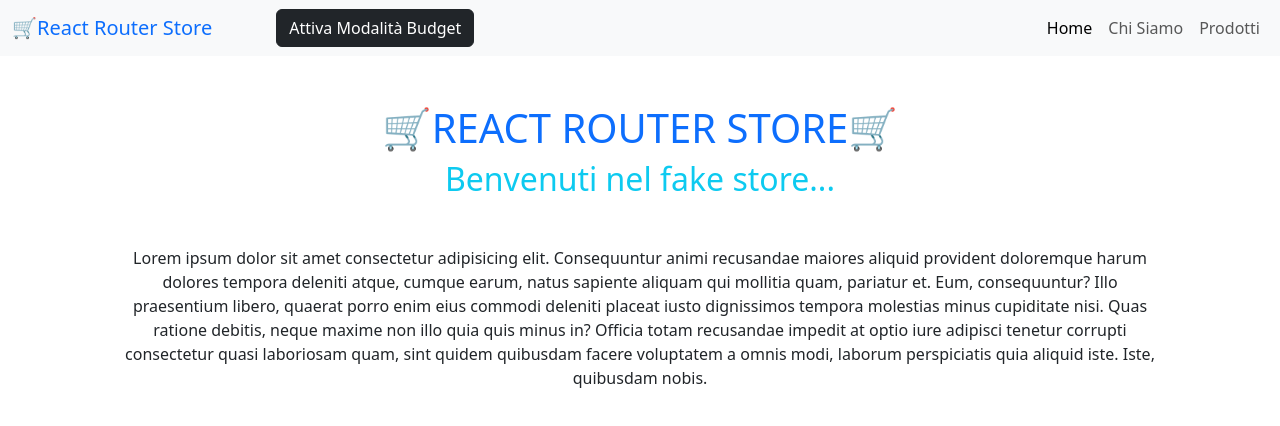
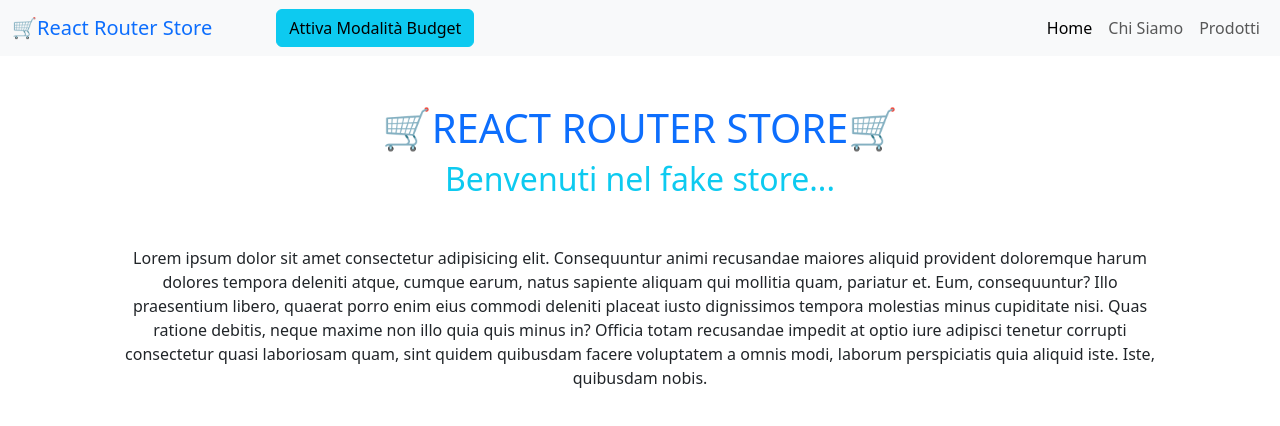
Before and after one commit to giovannimazzi/react-context-api, a React (Vite) app: page / in a window 1280 px wide. Shown: the top 426 px of the page. Built offline with nearby package versions, Linux system fonts and the light colour scheme.

Commit message:
feat: change Navbar button color - MILESTONE 2

```diff
--- a/src/components/NavBar.jsx
+++ b/src/components/NavBar.jsx
@@ -11,7 +11,7 @@ export default function Navbar() {
           🛒React Router Store
         </NavLink>
         <button
-          className="btn btn-dark ms-5"
+          className="btn btn-info ms-5"
           onClick={() => toggleBudgetMode()}
         >
           {(budgetMode ? "Disattiva" : "Attiva") + " Modalità Budget"}
```
